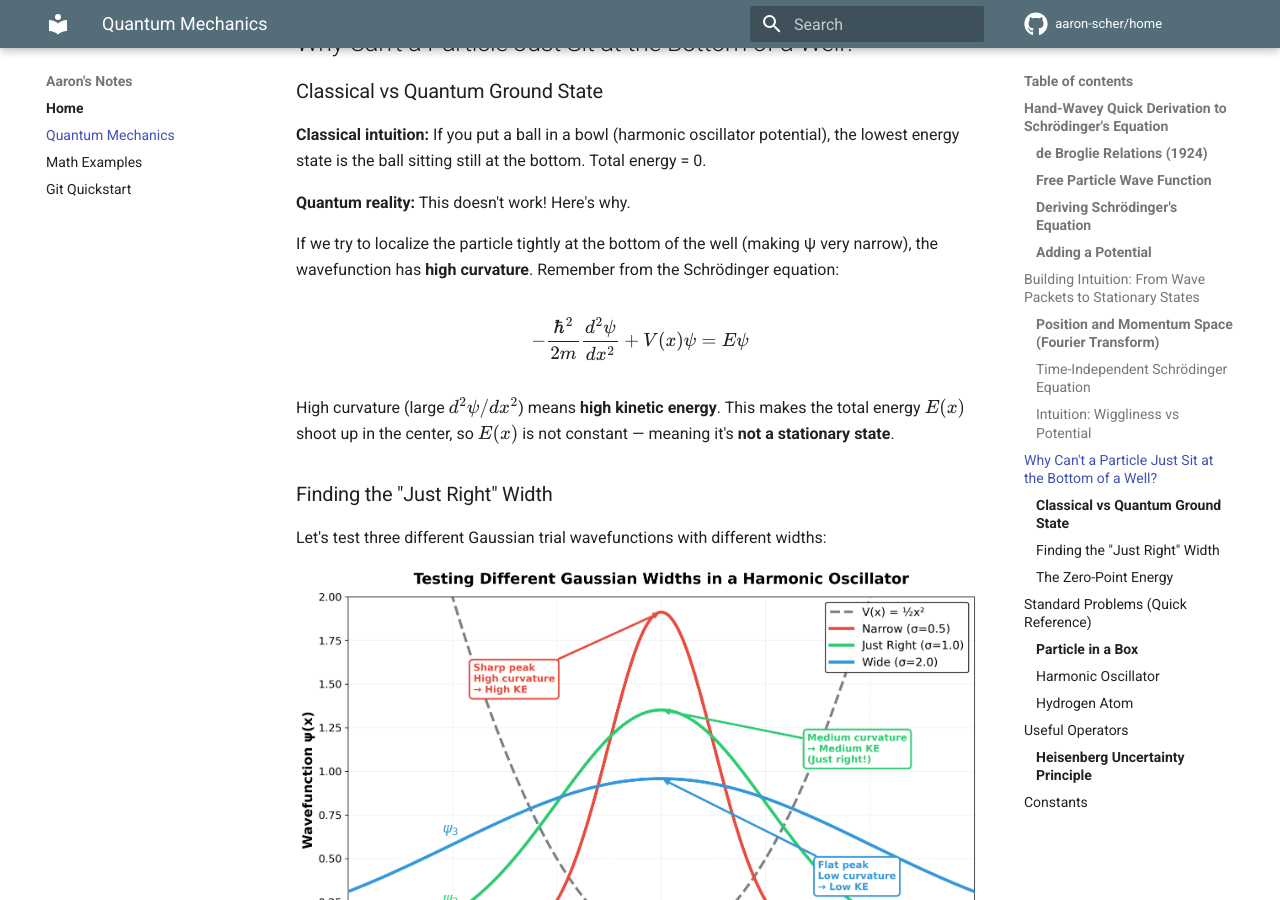
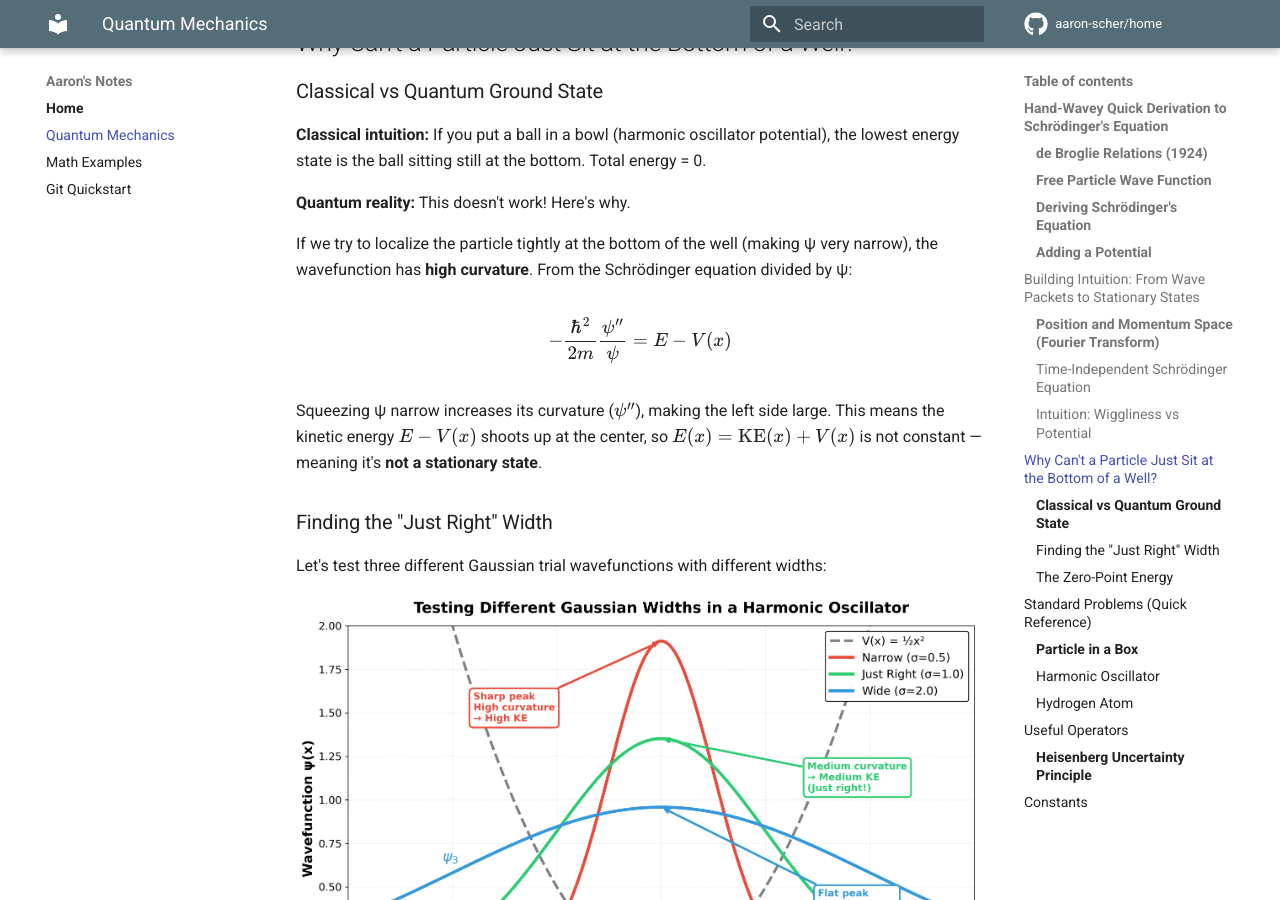
Before and after one commit to aaron-scher/home, an MkDocs documentation site: the page built from docs/quantum-mechanics.md, in a window 1280 px wide and 900 px high, scrolled down 5589 px. Built offline with MkDocs 1.6.1 and Material for MkDocs 9.7.7, drawn with Linux system fonts in a browser that asks for light colours; comment, search, counter and statistics services are not loaded.

Commit message:
Make Schrödinger equation presentation consistent throughout
- Update "Why Can't a Particle..." section to use divided form
- Maintain consistency with wiggliness intuition section
- Improve clarity of curvature-KE relationship
- Better flow from general intuition to specific example

🤖 Generated with [Claude Code](https://claude.com/claude-code)

Co-Authored-By: Claude <noreply@anthropic.com>

```diff
--- a/docs/quantum-mechanics.md
+++ b/docs/quantum-mechanics.md
@@ -226,13 +226,13 @@ When you solve for ψ(x), it automatically adjusts its wiggliness to match the k
 
 **Quantum reality:** This doesn't work! Here's why.
 
-If we try to localize the particle tightly at the bottom of the well (making ψ very narrow), the wavefunction has **high curvature**. Remember from the Schrödinger equation:
+If we try to localize the particle tightly at the bottom of the well (making ψ very narrow), the wavefunction has **high curvature**. From the Schrödinger equation divided by ψ:
 
 $$
--\frac{\hbar^2}{2m}\frac{d^2\psi}{dx^2} + V(x)\psi = E\psi
+-\frac{\hbar^2}{2m}\frac{\psi''}{\psi} = E - V(x)
 $$
 
-High curvature (large $d^2\psi/dx^2$) means **high kinetic energy**. This makes the total energy $E(x)$ shoot up in the center, so $E(x)$ is not constant — meaning it's **not a stationary state**.
+Squeezing ψ narrow increases its curvature ($\psi''$), making the left side large. This means the kinetic energy $E - V(x)$ shoots up at the center, so $E(x) = \text{KE}(x) + V(x)$ is not constant — meaning it's **not a stationary state**.
 
 ### Finding the "Just Right" Width
 
```
